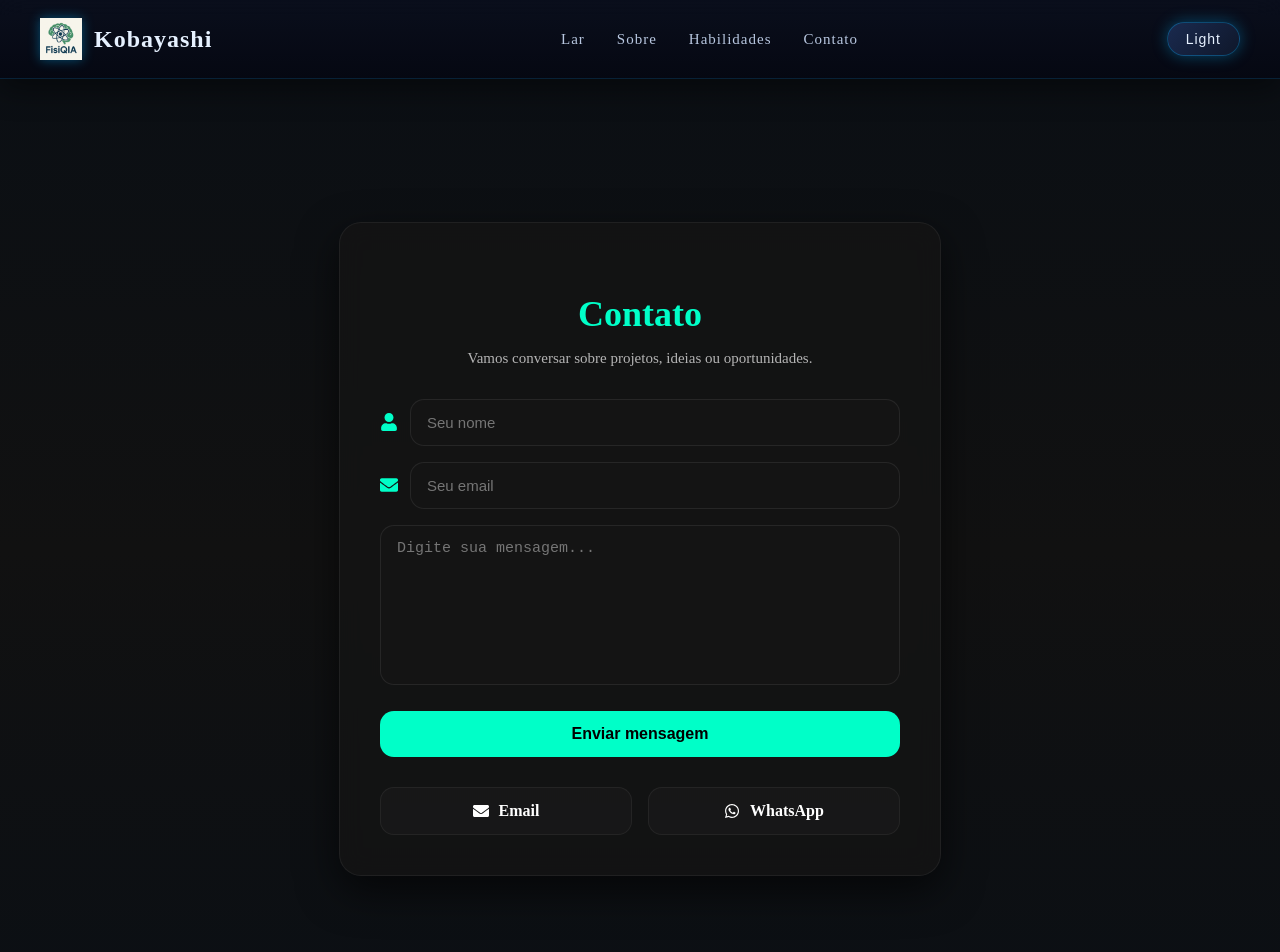
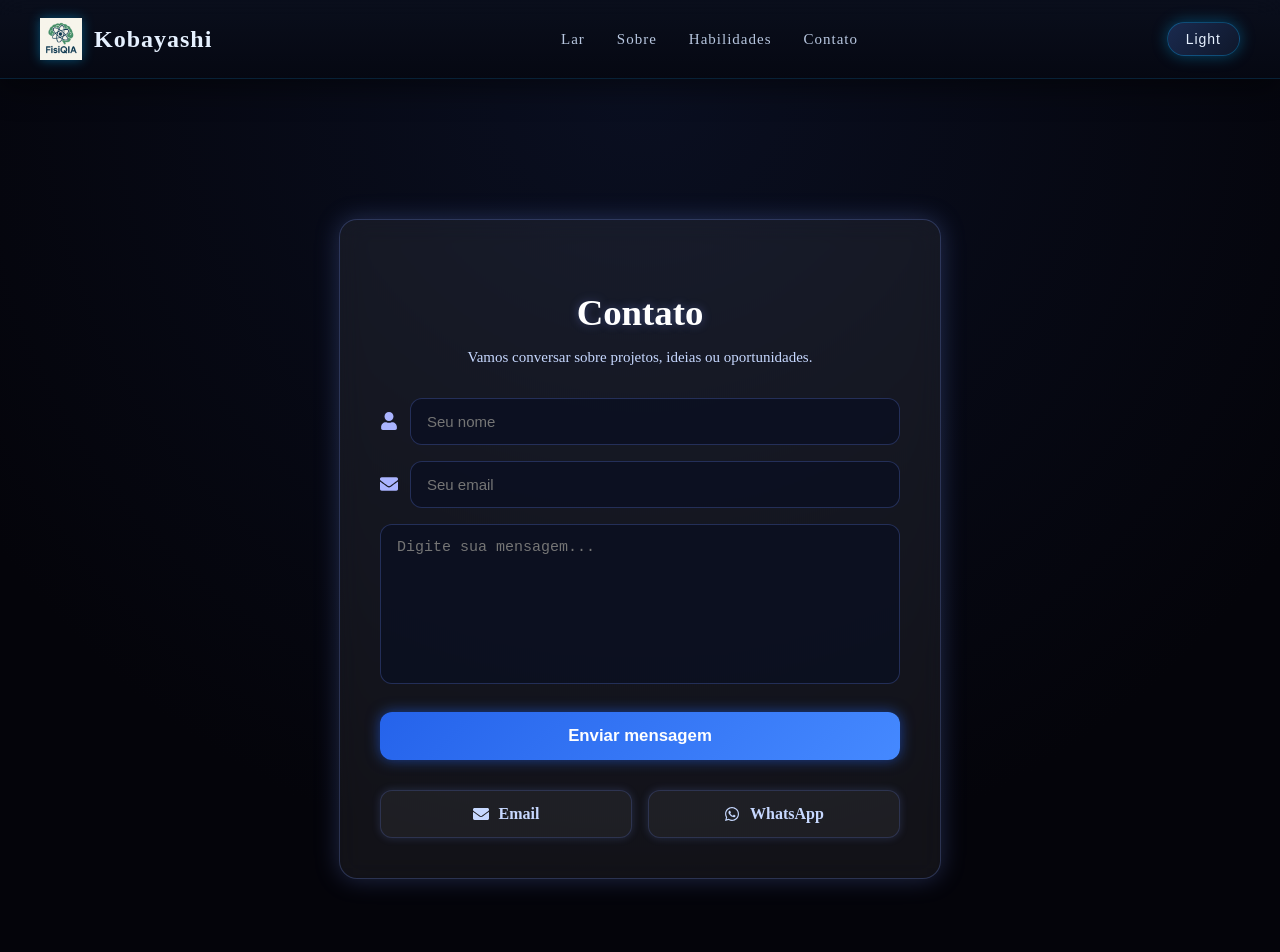
Before and after one commit to Kobayashi24730/Portifolio, a React (Vite) app in the folder frontend/: page /Contato in a window 1280 px wide. Shown: the top 952 px of the page. Built offline with nearby package versions, Linux system fonts and the light colour scheme.

Commit message:
Update Contato.jsx

```diff
--- a/frontend/src/components/Contato.jsx
+++ b/frontend/src/components/Contato.jsx
@@ -13,18 +13,20 @@ export default function Contato() {
           @keyframes fadeUp {
             from {
               opacity: 0;
-              transform: translateY(25px);
+              transform: translateY(20px) scale(0.96);
+              filter: blur(4px);
             }
             to {
               opacity: 1;
-              transform: translateY(0);
+              transform: translateY(0) scale(1);
+              filter: blur(0);
             }
           }
         `}
       </style>
 
-      <section style={styles.container}>
-        <div style={styles.card}>
+      <section style={styles.container(tema)}>
+        <div style={styles.card(tema)}>
           <h1 style={styles.titulo}>Contato</h1>
           <p style={styles.subtitulo}>
             Vamos conversar sobre projetos, ideias ou oportunidades.
@@ -54,7 +56,9 @@ export default function Contato() {
               style={styles.textarea}
             />
 
-            <button style={styles.btn}>Enviar mensagem</button>
+            <button style={styles.btn}>
+              Enviar mensagem
+            </button>
           </form>
 
           <div style={styles.links}>
@@ -94,41 +98,44 @@ export default function Contato() {
 }
 
 const styles = {
-  container: {
+  container: (tema) => ({
     minHeight: "100vh",
     padding: "70px 20px",
-    background:
-      "linear-gradient(180deg, #0b0f14, #111, #0b0f14)",
     display: "flex",
     justifyContent: "center",
     alignItems: "center",
-  },
+    background:
+      tema === "escuro"
+        ? "radial-gradient(circle at top, #0a0f21 0%, #04040a 70%)"
+        : "linear-gradient(135deg, #e7e7e7, #ffffff)",
+    transition: "0.3s ease",
+  }),
 
-  card: {
+  card: (tema) => ({
     width: "100%",
     maxWidth: "520px",
     padding: "40px",
-    borderRadius: "22px",
-    background: "rgba(20,20,20,0.75)",
+    borderRadius: "18px",
+    background: "rgba(255,255,255,0.06)",
     backdropFilter: "blur(12px)",
-    border: "1px solid rgba(255,255,255,0.06)",
-    boxShadow: "0 15px 40px rgba(0,0,0,0.6)",
-    animation: "fadeUp 0.6s ease forwards",
-  },
+    border: "1px solid rgba(120,150,255,0.25)",
+    boxShadow: "0 0 25px rgba(120,150,255,0.25)",
+    animation: "fadeUp 0.7s ease forwards",
+    color: tema === "escuro" ? "#fff" : "#000",
+  }),
 
   titulo: {
     textAlign: "center",
-    fontSize: "36px",
-    fontWeight: "800",
+    fontSize: "2.3rem",
     marginBottom: "10px",
-    color: "#00ffc8",
+    textShadow: "0 0 10px rgba(120,150,255,0.35)",
   },
 
   subtitulo: {
     textAlign: "center",
     marginBottom: "32px",
     fontSize: "15px",
-    color: "#b5b5b5",
+    color: "#c7d8ff",
   },
 
   form: {
@@ -145,43 +152,44 @@ const styles = {
 
   icon: {
     fontSize: "18px",
-    color: "#00ffc8",
+    color: "#aab4ff",
   },
 
   input: {
     flex: 1,
     padding: "14px 16px",
-    borderRadius: "14px",
-    border: "1px solid rgba(255,255,255,0.08)",
-    fontSize: "15px",
-    background: "#141414",
+    borderRadius: "12px",
+    border: "1px solid rgba(110,140,255,0.25)",
+    background: "rgba(10,15,33,0.8)",
     color: "#fff",
     outline: "none",
+    fontSize: "15px",
   },
 
   textarea: {
     minHeight: "130px",
     padding: "14px 16px",
-    borderRadius: "14px",
-    border: "1px solid rgba(255,255,255,0.08)",
+    borderRadius: "12px",
+    border: "1px solid rgba(110,140,255,0.25)",
+    background: "rgba(10,15,33,0.8)",
+    color: "#fff",
+    outline: "none",
     resize: "none",
     fontSize: "15px",
-    background: "#141414",
-    color: "#fff",
-    outline: "none",
   },
 
   btn: {
-    marginTop: "10px",
+    marginTop: "12px",
     padding: "14px",
-    borderRadius: "14px",
+    borderRadius: "12px",
     border: "none",
     cursor: "pointer",
-    fontWeight: "800",
-    fontSize: "16px",
-    background: "#00ffc8",
-    color: "#000",
-    transition: "0.3s",
+    fontWeight: "600",
+    fontSize: "1.05rem",
+    background: "linear-gradient(135deg, #2563eb, #4589ff)",
+    color: "#fff",
+    transition: "0.25s ease",
+    boxShadow: "0 0 14px rgba(37, 99, 235, 0.6)",
   },
 
   links: {
@@ -197,18 +205,19 @@ const styles = {
     justifyContent: "center",
     gap: "10px",
     padding: "14px",
-    borderRadius: "14px",
+    borderRadius: "12px",
     textDecoration: "none",
-    fontWeight: "700",
-    background: "rgba(25,25,25,0.8)",
-    color: "#fff",
-    border: "1px solid rgba(255,255,255,0.06)",
-    transition: "0.35s",
+    fontWeight: "600",
+    background: "rgba(255,255,255,0.05)",
+    color: "#c7d8ff",
+    border: "1px solid rgba(110,140,255,0.2)",
+    transition: "0.25s ease",
+    boxShadow: "0 0 8px rgba(120,150,255,0.2)",
   },
 
   linkHover: {
-    transform: "translateY(-6px)",
-    boxShadow: "0 0 25px rgba(0,255,200,0.45)",
-    borderColor: "rgba(0,255,200,0.6)",
+    transform: "translateY(-4px)",
+    boxShadow: "0 0 25px rgba(90,120,255,0.35)",
+    background: "rgba(255,255,255,0.15)",
   },
 };
```
